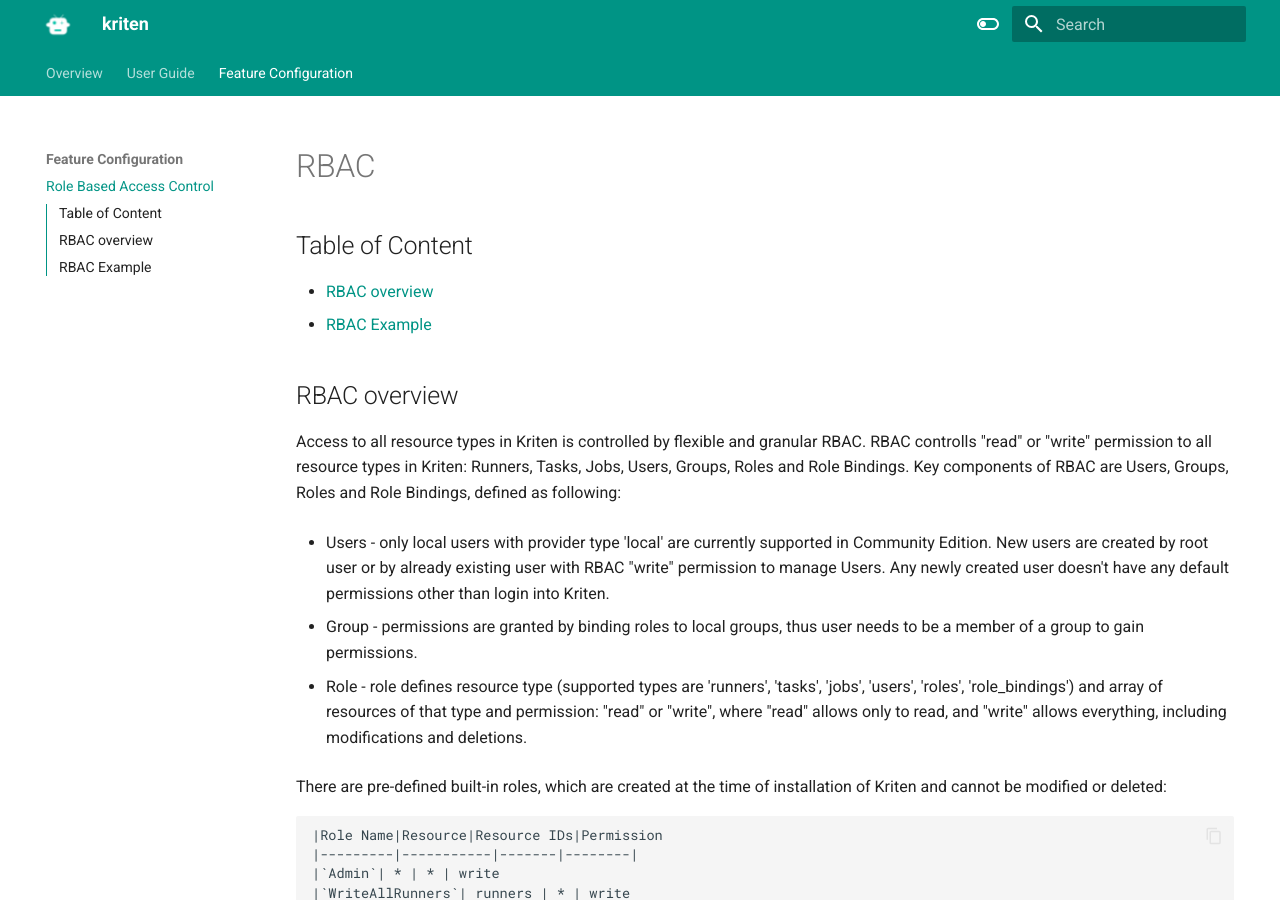
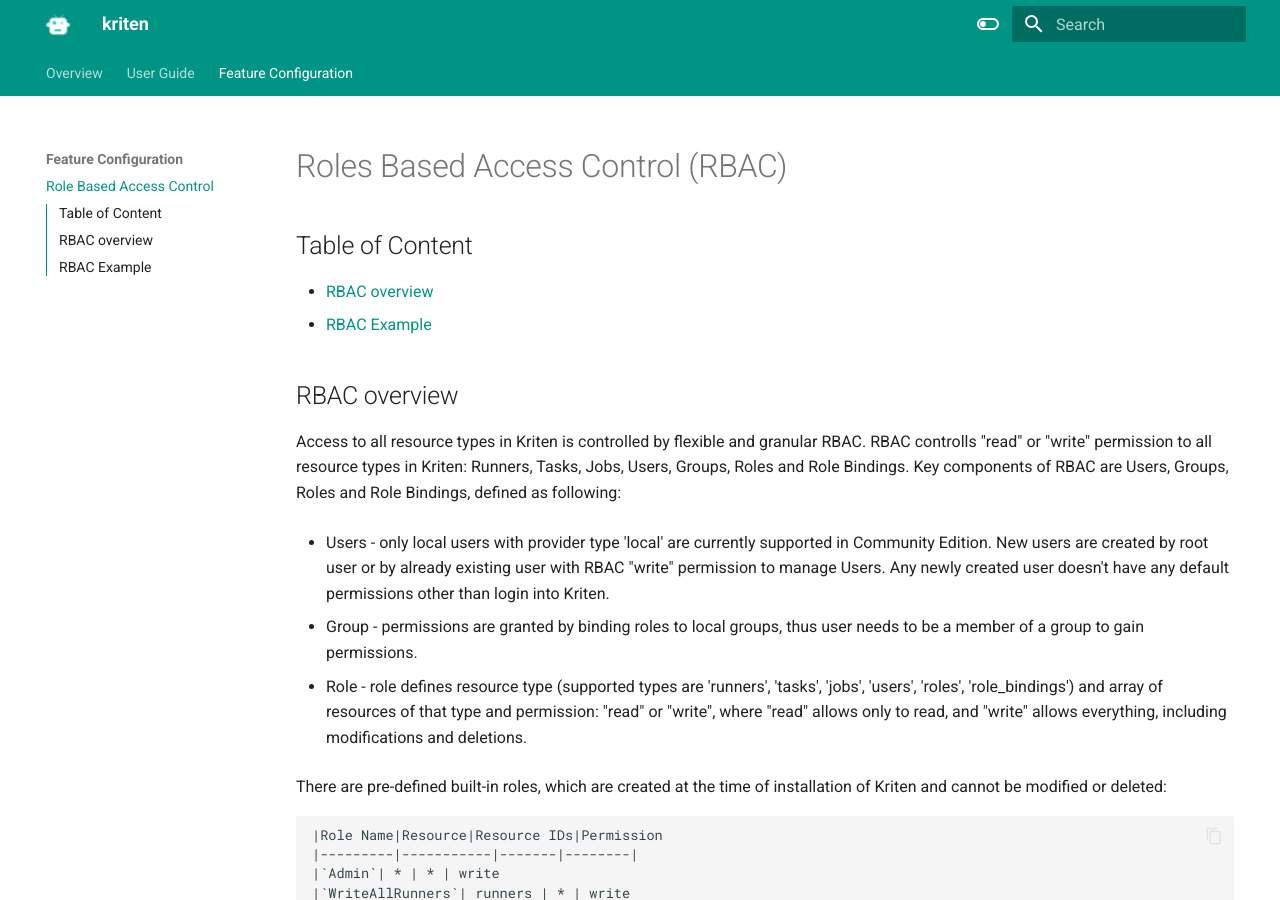
Before and after one commit to kriten-io/kriten-docs, an MkDocs documentation site: the page built from docs/rbac.md, in a window 1280 px wide and 900 px high. Built offline with MkDocs 1.6.1 and Material for MkDocs 9.7.7, drawn with Linux system fonts in a browser that asks for light colours.

Commit message:
Update rbac.md

```diff
--- a/docs/rbac.md
+++ b/docs/rbac.md
@@ -1,4 +1,4 @@
-# RBAC
+# Roles Based Access Control (RBAC)
 
 ## Table of Content
 
```
